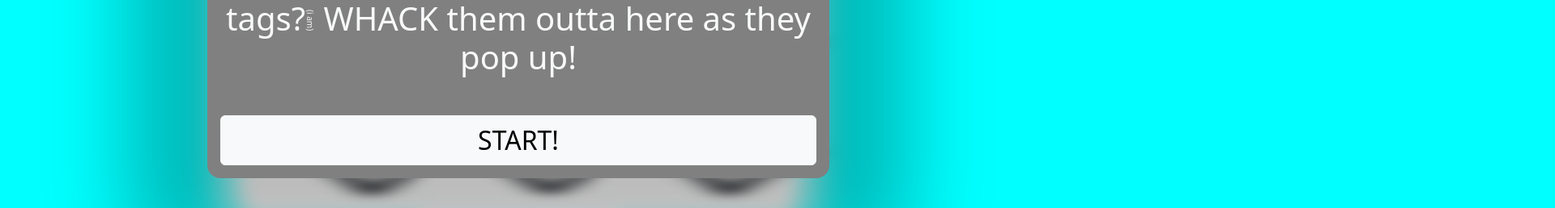
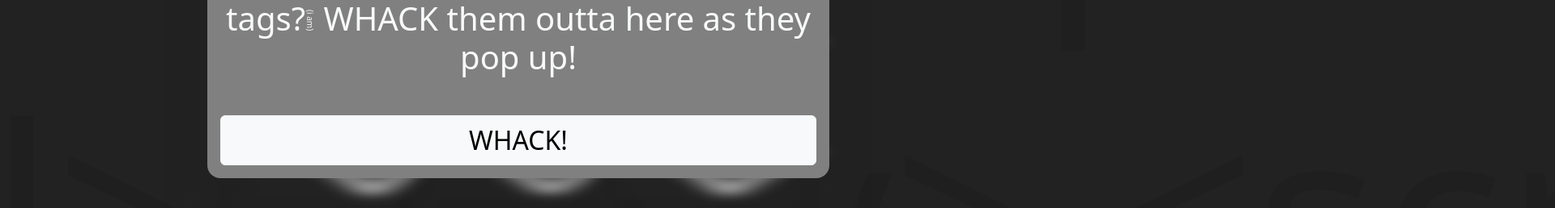
Before and after one commit to DanielRendon1020/Browser-game-v1, a plain HTML site: page index.html in a window 1280 px wide. Shown: the part 337-595 px from the top of the page at 81% size, 1920 px wide, since content can reach past the window. Drawn offline with nearby package versions, Linux system fonts and the light colour scheme.

Commit message:
dark 🌃, still need score board

```diff
--- a/background.js
+++ b/background.js
@@ -1,9 +1,8 @@
 import {tags, whackedTags, htmlToText, shuffle, score} from './main.js'
 
 const allRand = shuffle([...tags, ...whackedTags])
-
-const newRandTags = shuffle(allRand)
-const newRandTagsText = htmlToText(newRandTags.join(' '))
+const moreShuffle = shuffle([...tags, ...whackedTags])
+const newRandTagsText = htmlToText(moreShuffle.join(' '))
 const tagText = htmlToText(allRand.join(' '))
 
 
@@ -11,17 +10,14 @@ const mainMarquee = document.querySelector('.main-marquee')
 const marquee = document.querySelector('.marquee')
 const marqueeCont = document.querySelectorAll('.marquee-cont')
 
+const marquee2 = document.querySelector('.marquee2')
+const marqueeCont2 = document.querySelectorAll('.marquee-cont2')
+
 marquee.firstElementChild.innerHTML = tagText
 marquee.lastElementChild.innerHTML = tagText
 
-
-// function makeMore(times, original, appendTo) {
-//     for(let i = 0; i < times; i++) {
-//         let clone = original.cloneNode(true)
-//         appendTo.append(clone);
-//     }
-// }
-
+marquee2.firstElementChild.innerHTML = newRandTagsText
+marquee2.lastElementChild.innerHTML = newRandTagsText
 
 
 // added event listener because it doesn't get the right width
@@ -50,20 +46,16 @@ addEventListener("load", function () {
     });
 });
 
-// addEventListener("load", function () {
-//     spans.forEach(el => {
-//      let rate = 50;
-//      let distance = el.clientWidth;
-//      let style = window.getComputedStyle(el);
-//      let marginRight = parseInt(style.marginRight) || 0;
-//      let totalDistance = distance + marginRight;
-//      let time = totalDistance / rate;
-//      let container = el.parentElement;
-
-//      gsap.to(container, time, {
-//       repeat: -1,
-//       x: '-'+totalDistance,
-//       ease: Linear.easeNone,
-//      });
-//     });
-//    });
+addEventListener("load", function () {
+    marqueeCont2.forEach(el => {
+        let rate = 50;
+        let distance = el.clientWidth;
+        let style = window.getComputedStyle(el);
+        let marginRight = parseInt(style.marginRight) || 0;
+        let totalDistance = distance + marginRight;
+        let time = totalDistance / rate;
+        let container = el.parentElement;
+        gsap.set(container, {x: -distance })
+        gsap.to(container, time, {repeat: -1, x: '+='+totalDistance, ease: Linear.easeNone})
+    });
+   });
--- a/index.html
+++ b/index.html
@@ -10,11 +10,12 @@
     <title>Whack-A-Tag</title>
 </head>
 <body>
+    <div id="game">
         <div id="start-window" class="rounded-4 sw">
             <h1 class="display-1 text-light text-center my-3 h1 sw">Whack-A-Tag</h1>
             <h3 class="display-6 text-center my-3 mx-3 text-light sw">Tired of seeing those pesky HTML tags?<small class="sw" style="writing-mode:vertical-rl; font-size: x-small;">(i am)</small> WHACK them outta here as they pop up!</h3>
             <div id="start-button" class="d-grid mt-5 sw">
-            <button type="button" class="btn btn-light mb-3 mx-3 sw" style="--bs-btn-font-size: 2rem;">START!</button>
+                <button type="button" class="btn btn-light mb-3 mx-3 sw" style="--bs-btn-font-size: 2rem;">WHACK!</button>
             </div>
         </div>
         <div id="main">
@@ -68,10 +69,19 @@
             </div>
             <h2 id="score" class="display-4">Score: <span>0</span></h2>
         </div>
+    </div>
+    <div id="bg">
         <div id="marquee-div" class="main-marquee">
             <div id="spans" class="marquee">
                 <span class="marquee-cont"></span>
                 <span class="marquee-cont"></span>
+            </div>
+        </div>
+        <div id="marquee-div" class="main-marquee2">
+            <div id="spans2" class="marquee2">
+                <span class="marquee-cont2"></span>
+                <span class="marquee-cont2"></span>
+            </div>
         </div>
     </div>
 
--- a/style.css
+++ b/style.css
@@ -4,30 +4,66 @@
 
 
 
-body :not(.sw) {
+#game :not(.sw) {
     filter: blur(var(--blur));
+
 }
- body {
-    background-color: aqua;
- }
+
+body {
+   background-color: #222;
+   overflow: hidden;
+}
+
+#bg {
+    position: absolute;
+    display: flex;
+    flex-direction: column;
+    align-items: center;
+    align-content: center;
+    justify-content: center;
+    height: 100vh;
+    top: 0;
+    overflow: hidden;
+    z-index: -10;
+}
+
 .main-marquee {
-    position: flex;
     overflow: hidden;
     white-space: nowrap;
-    z-index: -10;
-    /* transform: rotate(45deg); */
     -webkit-user-select: none;
 }
 
 .marquee {
     font-size: 0;
+    height: 50vh;
+
 }
 
 .marquee-cont {
     color: rgba(0, 0, 0, 0.087);
     display: inline-block;
-    font-size: 50px;
+    font-size: 40vh;
     margin-right: .5rem;
+    line-height: 50vh;
+}
+
+.main-marquee2 {
+    overflow: hidden;
+    white-space: nowrap;
+    -webkit-user-select: none;
+}
+
+.marquee2 {
+    font-size: 0;
+    height: 50vh;
+}
+
+.marquee-cont2 {
+    color: rgba(0, 0, 0, 0.087);
+    display: inline-block;
+    font-size: 40vh;
+    margin-right: .5rem;
+    line-height: 50vh;
 }
 
 #start-window {
@@ -38,7 +74,6 @@ body :not(.sw) {
     margin: 0 auto;
     width: 60%;
     background-color: grey;
-    box-shadow: 0 0 100px 100px #00000045;
     z-index: 10;
 }
 
@@ -61,8 +96,8 @@ body :not(.sw) {
     grid-template-columns: repeat(3, .5fr);
     grid-template-rows: repeat(3, .5fr);
     gap: 2%;
-    background-color: #ffffff;
-    box-shadow: 0 0 50px 50px #ffffff;
+    background-color: #222;
+    box-shadow: 0 0 50px 50px #222;
 }
 
 .stretch {
@@ -71,6 +106,7 @@ body :not(.sw) {
     line-height: 1rem;
     transform:scale(8.5,2.5);
     justify-content: center;
+    color: #bbb;
 
 }
 
@@ -87,31 +123,34 @@ body :not(.sw) {
 .square1 {
     position: absolute;
     display: flex;
-    padding: 0 5rem;
+    padding: 0 5.5rem;
     justify-content: center;
     align-items: center;
     -webkit-user-select: none;
     z-index: 5;
-    color: #ffffff;
-    background-color: #ffffff;
-    box-shadow: 0 0 20px 20px #ffffff;
+    color: #222;
+    background-color: #222;
+    box-shadow: 0 0 20px 20px #222;
 }
 
 #timer {
     margin-top: 5%;
-    background-color: #ffffff;
-    box-shadow: 0 0 20px 20px #ffffff;
+    background-color: #222;
+    color: #bbb;
+    box-shadow: 0 0 20px 20px #222;
     z-index: 2;
 }
 
 #score {
     margin-top: 1rem;
-    background-color: #ffffff;
-    box-shadow: 0 0 20px 20px #ffffff;
+    color: #bbb;
+    background-color: #222;
+    box-shadow: 0 0 20px 20px #222;
 }
 
 .add-tag {
     position: absolute;
+    color: #bbb;
     z-index: -1;
     -webkit-user-select: none;
 }
```
Lines whose indentation alone changed are shown as unchanged.
